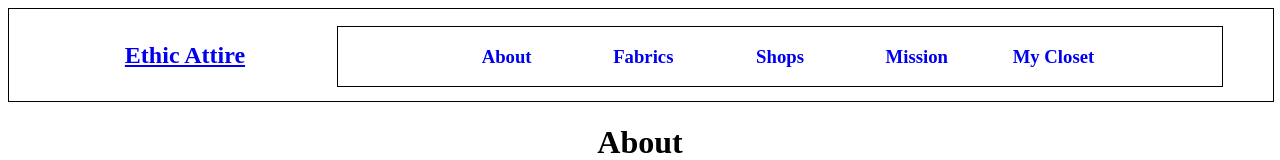
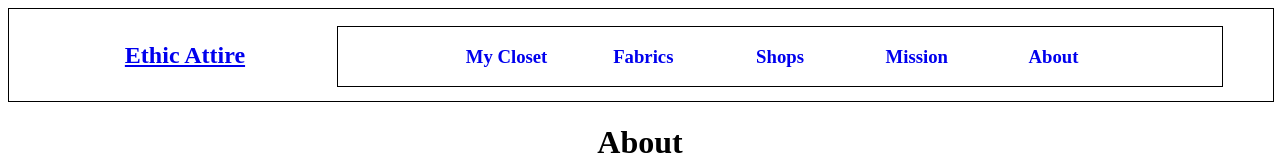
Before and after one commit to gsanchez13/ethicattire_hackathon, a React (Create React App) app in the folder client/: page /about in a window 1280 px wide. Shown: the top 160 px of the page. Built offline with nearby package versions, Linux system fonts and the light colour scheme.

Commit message:
adjusts navbar sequence in header component

```diff
--- a/client/src/Components/Header.jsx
+++ b/client/src/Components/Header.jsx
@@ -2,24 +2,24 @@ import React from 'react';
 import { Switch, Route, withRouter, Link } from 'react-router-dom';
 
 const Header = () => {
-      return (
+    return (
         <div id="headerComponentContainer">
             <div id="nameOfAppDiv">
-                <Link to="/" >
+                <Link to="/myCloset" >
                     <h2 id="nameOfAppHeaderTag">Ethic Attire</h2>
                 </Link>
             </div>
             <div id="navbarContainer">
                 <nav id="HeaderNav">
-                    <Link to="/about" ><h3 className="HeaderNavElements">About</h3></Link>{" "}
+                    <Link to="/mycloset" ><h3 className="HeaderNavElements">My Closet</h3></Link>{" "}
                     <Link to="/fabrics" ><h3 className="HeaderNavElements">Fabrics</h3></Link>{" "}
                     <Link to="/shops" ><h3 className="HeaderNavElements">Shops</h3></Link>{" "}
                     <Link to="/mission" ><h3 className="HeaderNavElements">Mission</h3></Link>{" "}
-                    <Link to="/mycloset" ><h3 className="HeaderNavElements">My Closet</h3></Link>{" "}
+                    <Link to="/about" ><h3 className="HeaderNavElements">About</h3></Link>{" "}
                 </nav>
             </div>
         </div>
-      );
+    );
 }
 
 export default Header;
```
